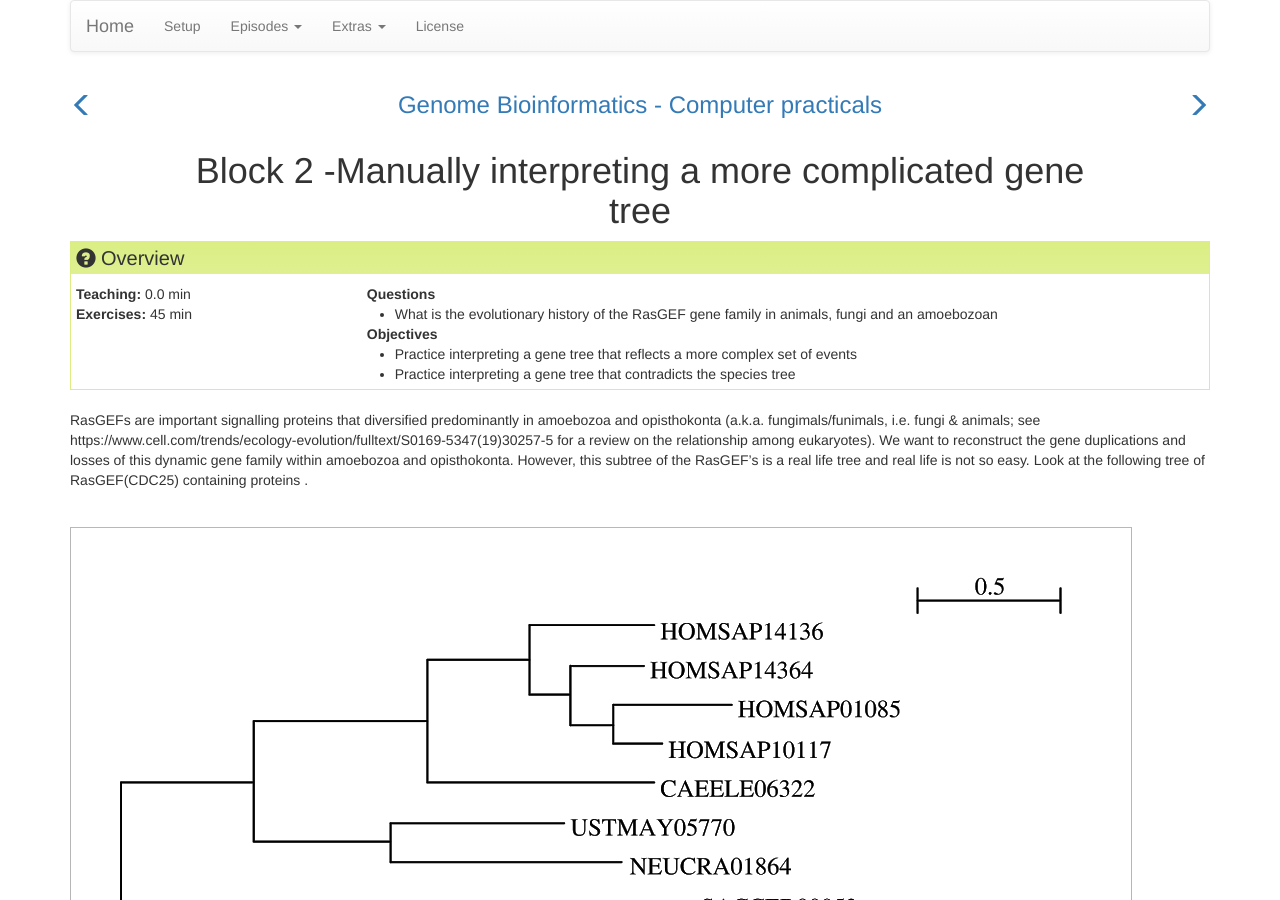
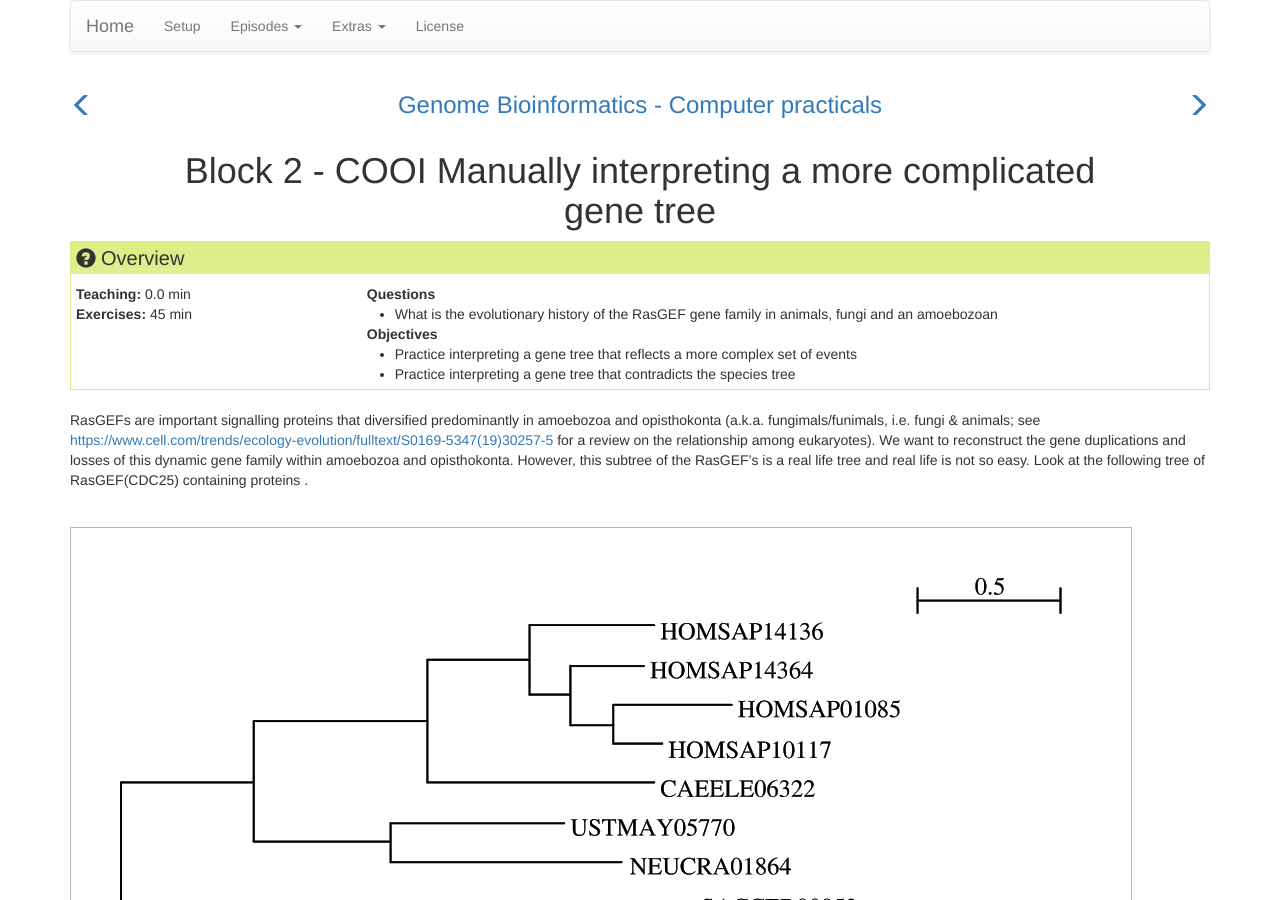
Before and after one commit to TeamMGE/GenomeBioinformaticsCourse, a Jekyll site: the page built from _episodes/41-COOI.md, in a window 1280 px wide and 900 px high. Built offline with Jekyll 4.4.1, drawn with Linux system fonts in a browser that asks for light colours.

Commit message:
Update 41-COOI.md

```diff
--- a/_episodes/41-COOI.md
+++ b/_episodes/41-COOI.md
@@ -1,5 +1,5 @@
 ---
-title: "Block 2 -Manually interpreting a more complicated gene tree"
+title: "Block 2 - COOI Manually interpreting a more complicated gene tree"
 start: false
 teaching: 0:00
 exercises: 45
@@ -12,12 +12,14 @@ keypoints:
 - Gene families are dynamic with recurring duplications and losses
 ---
 
-RasGEFs are important signalling proteins that diversified predominantly in amoebozoa and opisthokonta (a.k.a. fungimals/funimals, i.e.  fungi & animals; see https://www.cell.com/trends/ecology-evolution/fulltext/S0169-5347(19)30257-5 for a review on the relationship among eukaryotes). We want to reconstruct the gene duplications and losses of this dynamic gene family within amoebozoa and opisthokonta. However, this subtree of the RasGEF’s is a real life tree and real life is not so easy. Look at the following tree of RasGEF(CDC25) containing proteins .
+RasGEFs are important signalling proteins that diversified predominantly in amoebozoa and opisthokonta (a.k.a. fungimals/funimals, i.e.  fungi & animals; see [https://www.cell.com/trends/ecology-evolution/fulltext/S0169-5347(19)30257-5](https://www.cell.com/trends/ecology-evolution/fulltext/S0169-5347(19)30257-5) for a review on the relationship among eukaryotes). We want to reconstruct the gene duplications and losses of this dynamic gene family within amoebozoa and opisthokonta. However, this subtree of the RasGEF’s is a real life tree and real life is not so easy. Look at the following tree of RasGEF(CDC25) containing proteins .
 
 ![atree1](../fig/RasGEFgenetreeimage.png)
+
 The six letter abbreviations are as follows HOMSAP; human, DROMEL: fruitfly; CAEELE: nematode worm; DYCDIS: slime mold; USTMAY: basidomycete corn smut fungus; NEUCRA ascomycete red bread mould fungus; SACCER ascomycete baker's yeast.
 
 The fully resolved species tree for these species is as follows
+
 ![atree2](../fig/speciestree_resolved_image.png)
 
 
```
